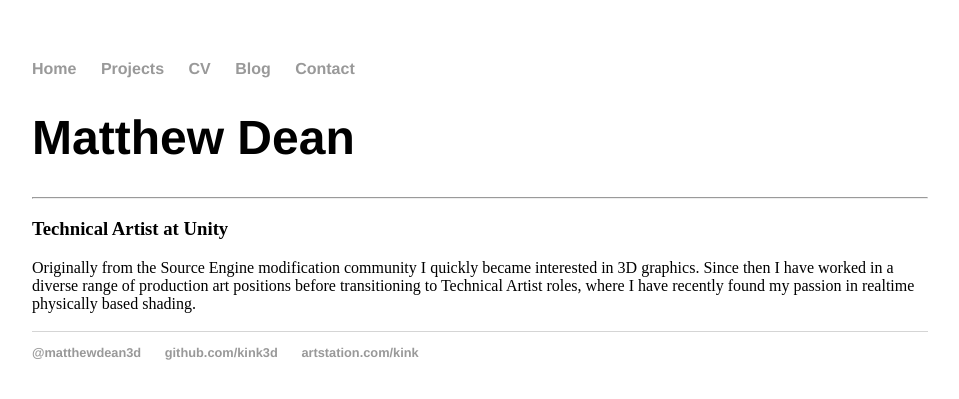
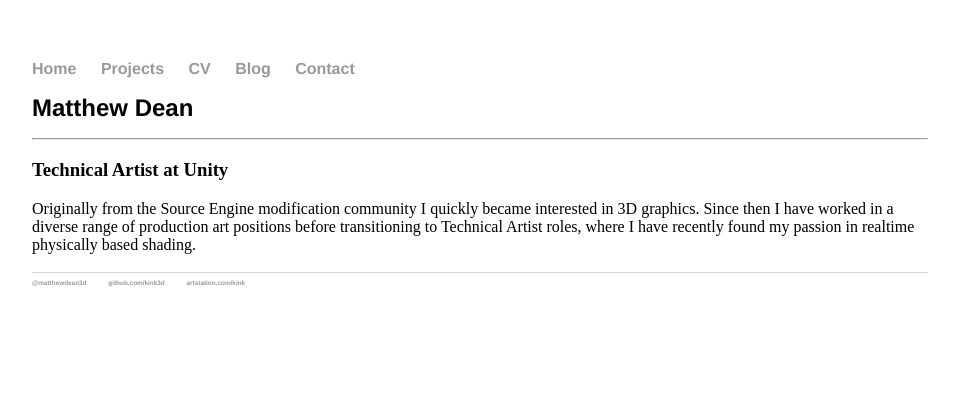
Before and after one commit to Kink3d/Kink3d.github.io, a Jekyll site: the page built from index.html, in a window 1280 px wide. Shown: the top 399 px of the page, without its empty margins (160-1119 px from the left). Built offline with Jekyll 4.4.1, drawn with Linux system fonts in a browser that asks for light colours.

Commit message:
Update main.css

```diff
--- a/css/main.css
+++ b/css/main.css
@@ -20,22 +20,22 @@ a:hover {
     text-decoration: none;
 }
 h1 {
-    font-size: 3em;
+    font-size: 1.5em;
     font-family:'Helvetica', 'Helvetica', 'Helvetica';
 }
 p {
-    font-size: 1.5em;
+    font-size: .75em;
     line-height: 1.4em;
     color: #333;
 }
 footer {
     border-top: 1px solid #d5d5d5;
-    font-size: .8em;
+    font-size: .4em;
 }
 
 ul.posts {
     margin: 20px auto 40px;
-    font-size: 1.5em;
+    font-size: .75em;
 }
 
 ul.posts li {
```
